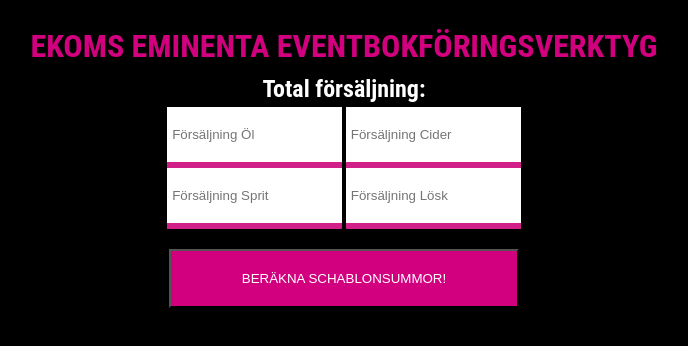
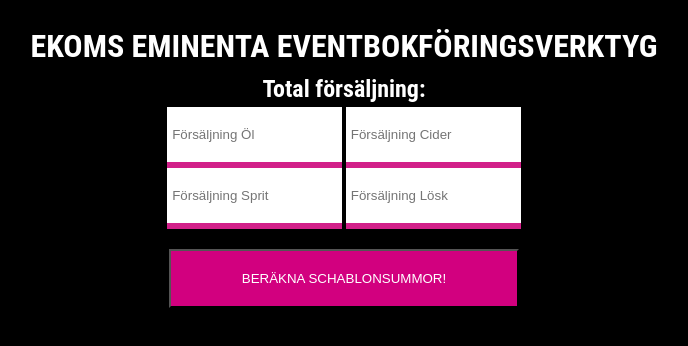
Before and after one commit to datasklubbmasteri/EEE, a plain HTML site: page index.html in a window 1280 px wide. In both pictures the pointer is over the element "EKOMS EMINENTA EVENTBOKFÖRINGSVERKTYG". Shown: the whole page, without its empty margins (296-984 px from the left). Drawn offline with Linux system fonts and the light colour scheme.

Commit message:
Update style.css

```diff
--- a/style.css
+++ b/style.css
@@ -3,6 +3,10 @@ h2 {
 	text-transform: uppercase;
 	color: #d2007f;
 	margin-bottom: 10px;
+}
+
+h2:hover {
+	color: #fff;
 }
 
 h3 {
```
